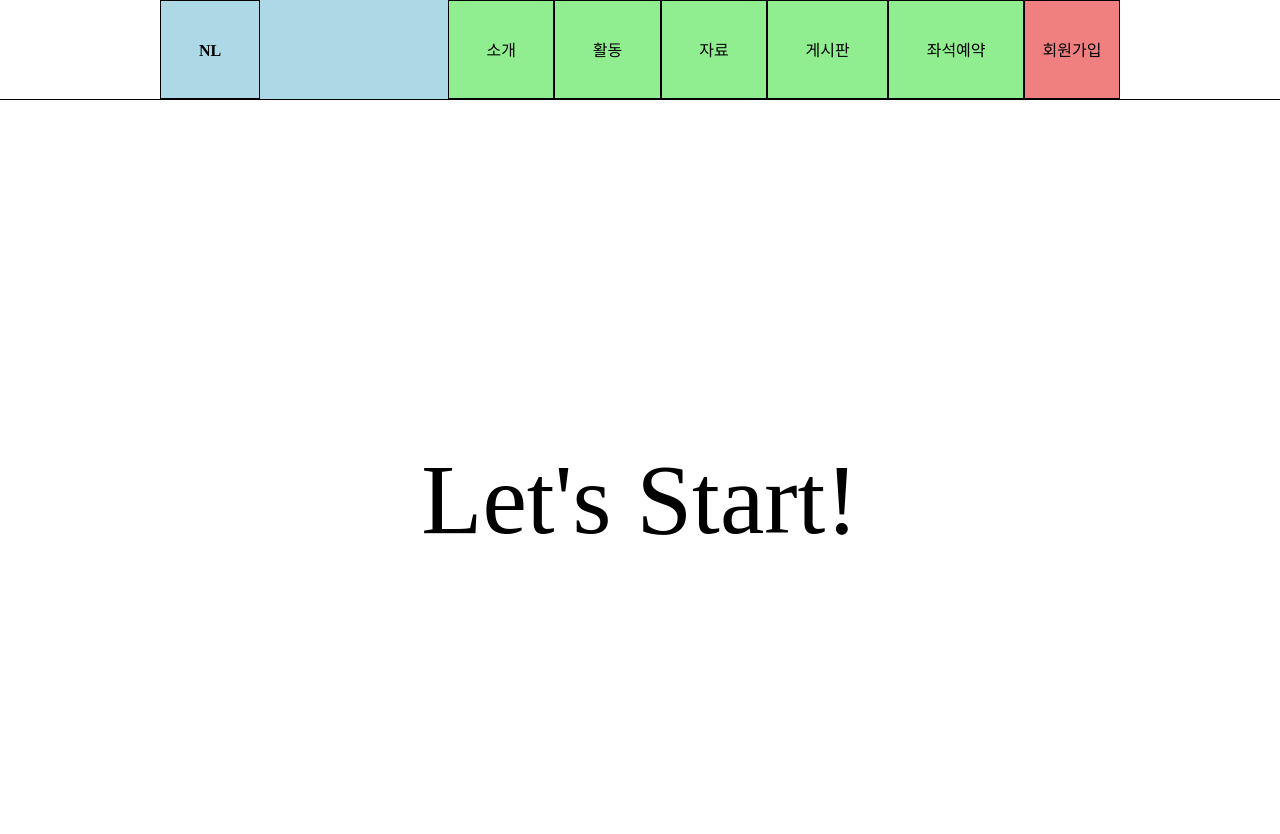
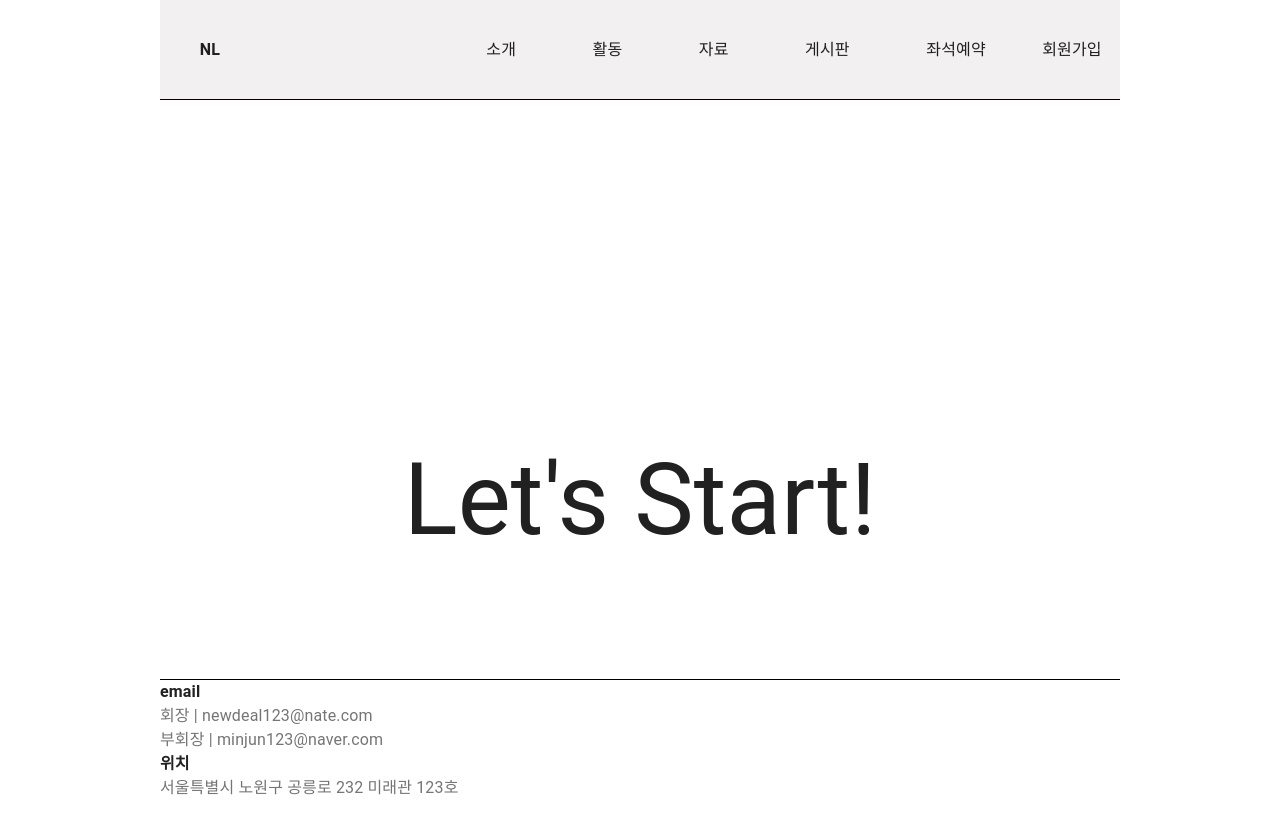
Before and after one commit to TProgramer/Homepage-FE, a Next.js app: page / in a window 1280 px wide. Shown: the top 834 px of the page. Built offline with nearby package versions, Linux system fonts and the light colour scheme.

Commit message:
footer 완성 후 전체 레이아웃 구성

```diff
--- a/src/components/common/Footer.tsx
+++ b/src/components/common/Footer.tsx
@@ -1,5 +1,15 @@
+import { StyledFooter } from "../../styles/layout/footer";
+
 const Footer = () => {
-  return <></>;
+  return (
+    <StyledFooter>
+      <h1>email</h1>
+      <p>회장 | newdeal123@nate.com</p>
+      <p>부회장 | minjun123@naver.com</p>
+      <h1>위치</h1>
+      <p>서울특별시 노원구 공릉로 232 미래관 123호</p>
+    </StyledFooter>
+  );
 };
 
 export default Footer;
--- a/src/pages/_app.tsx
+++ b/src/pages/_app.tsx
@@ -4,6 +4,8 @@ import Link from "next/link";
 import reset from "../styles/Global";
 import { Global, css } from "@emotion/react";
 import Header from "../components/common/header/Header";
+import CssBaseline from "@mui/material/CssBaseline";
+import Footer from "../components/common/Footer";
 export default function App({ Component, pageProps }: AppProps) {
   return (
     <>
@@ -16,8 +18,10 @@ export default function App({ Component, pageProps }: AppProps) {
           ${reset}
         `}
       />
+      <CssBaseline />
       <Header />
       <Component {...pageProps} />
+      <Footer />
     </>
   );
 }
--- a/src/styles/layout/footer.tsx
+++ b/src/styles/layout/footer.tsx
@@ -1,3 +1,19 @@
 import styled from "@emotion/styled";
 
-const StyledFooter = styled("footer")``;
+export const StyledFooter = styled("footer")`
+  border-top: 1px solid black;
+  position: absolute;
+  bottom: 0;
+  width: calc(100% - 320px);
+  margin-left: 160px;
+  @media (max-width: 800px) {
+    width: 100%;
+    margin: 0;
+  }
+  h1 {
+    font-weight: bold;
+  }
+  p {
+    color: #767575;
+  }
+`;
--- a/src/styles/layout/header.tsx
+++ b/src/styles/layout/header.tsx
@@ -6,12 +6,12 @@ import Typography from "@mui/material/Typography";
 export const StyledHeader = styled("header")`
   width: 100%;
   height: 100px;
-  border-bottom: 1px solid black;
 `;
 
 export const StyledNavbar = styled("nav")<{ isHover: boolean }>`
-  background: lightblue;
   width: calc(100% - 320px);
+  border-bottom: 1px solid black;
+  background: #f2f0f0;
   @media (max-width: 800px) {
     width: 100%;
   }
@@ -31,7 +31,7 @@ export const StyledNavbar = styled("nav")<{ isHover: boolean }>`
     position: absolute;
     left: 0;
     display: inline-block;
-    border: 1px solid black;
+    //border: 1px solid black;
     height: 100%;
     width: 10%;
     min-width: 100px;
@@ -40,7 +40,6 @@ export const StyledNavbar = styled("nav")<{ isHover: boolean }>`
     position: absolute;
     right: 10%;
     display: inline-block;
-    background: lightgreen;
     height: 100%;
     width: 60%;
     display: inline-flex;
@@ -48,17 +47,14 @@ export const StyledNavbar = styled("nav")<{ isHover: boolean }>`
       display: none;
     }
     .navBoxItem {
-      border: 1px solid black;
       height: 100%;
       flex-grow: 1;
     }
   }
   .register {
     position: absolute;
-    background: lightcoral;
     right: 0;
     display: inline-block;
-    border: 1px solid black;
     height: 100%;
     width: 10%;
     @media (max-width: 600px) {
@@ -162,26 +158,22 @@ export const StyledSideBlock = styled("div")<{ isSide: boolean }>`
   position: absolute;
   right: 0;
   height: 100%;
-  background: lightgreen;
+  background: white;
   @media (min-width: 600px) {
     display: none;
   }
   .reserve {
-    margin-top: 8px;
-    background: white;
-    padding: 16px 0 16px 16px;
-    border-bottom: 1px solid black;
-    &:hover {
-      cursor: pointer;
-    }
+    background: rgba(0, 0, 0, 0.03);
+    padding: 12px 0 12px 16px;
+    border: 1px solid rgba(0, 0, 0, 0.125);
+    cursor: pointer;
   }
   .signin {
     padding: 0 16px;
-    background: white;
-    padding: 16px 0 16px 16px;
-    &:hover {
-      cursor: pointer;
-    }
+    background: rgba(0, 0, 0, 0.03);
+    border-bottom: 1px solid rgba(0, 0, 0, 0.125);
+    padding: 12px 0 12px 16px;
+    cursor: pointer;
   }
 `;
 
```
